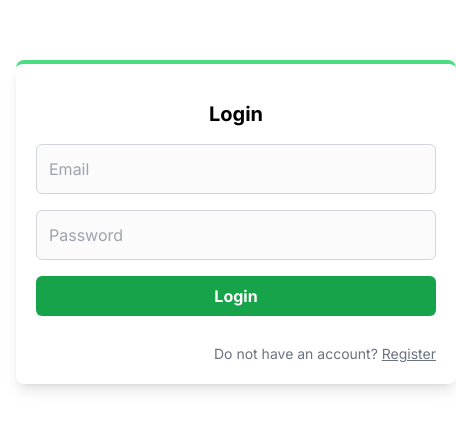
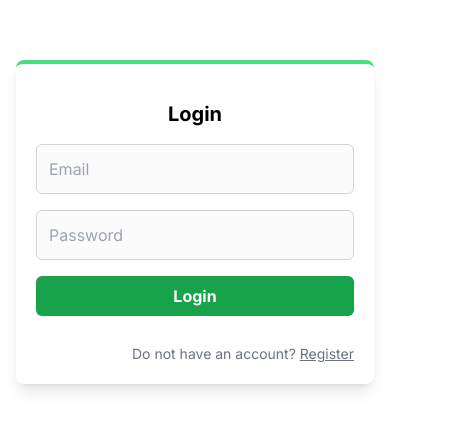
Before and after one commit to uk030621/loginWrapper, a Next.js app: page / in a window 390 px wide. Shown: the part 200-630 px from the top of the page, 456 px wide, since content can reach past the window. Built offline with nearby package versions, Linux system fonts and the light colour scheme; no server answers.

Commit message:
Made an important change to global.css to make forms responsive to all devices.

```diff
--- a/app/globals.css
+++ b/app/globals.css
@@ -3,5 +3,5 @@
 @tailwind utilities;
 
 input {
-  @apply w-[400px] border border-gray-200 py-2 px-6 bg-zinc-100/40;
+  @apply w-full max-w-[400px] border border-gray-200 py-2 px-6 bg-zinc-100/40;
 }
```
